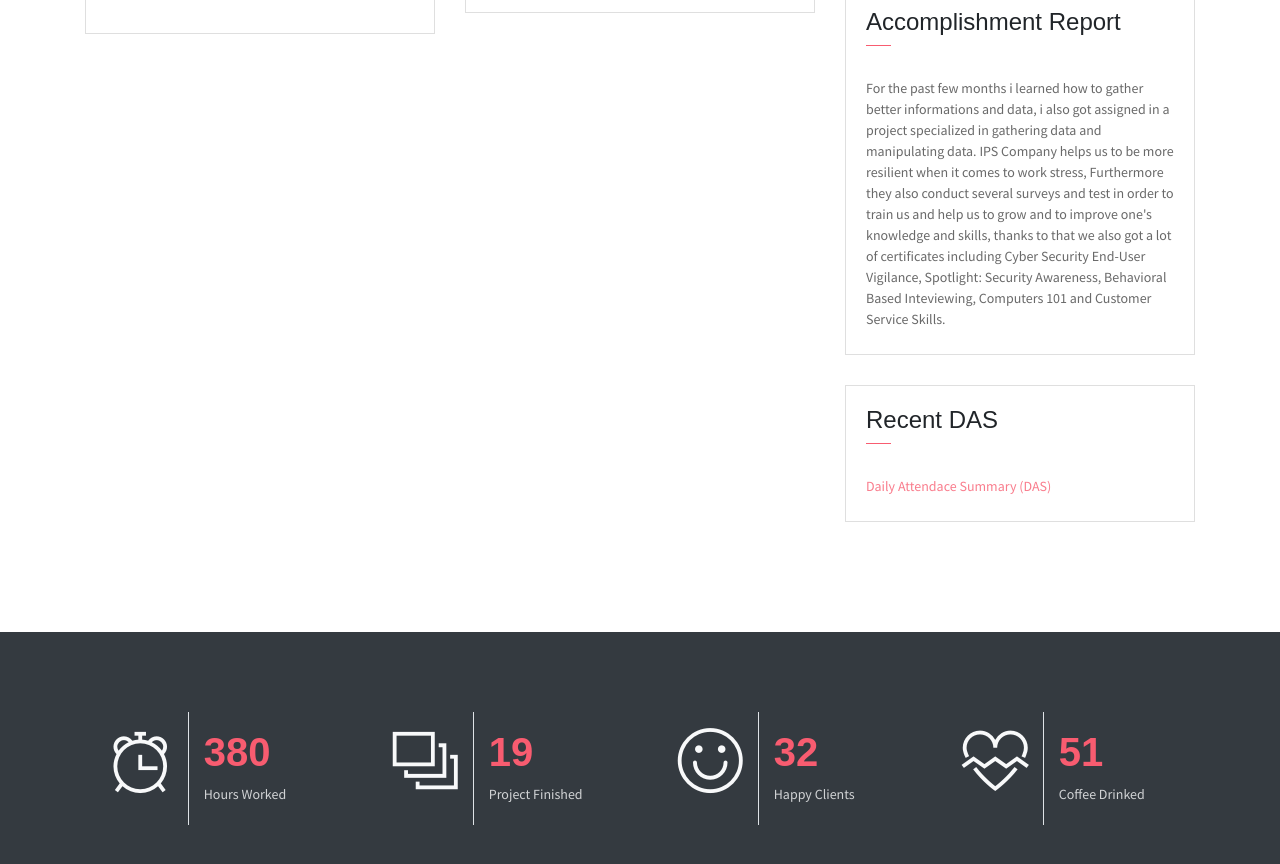
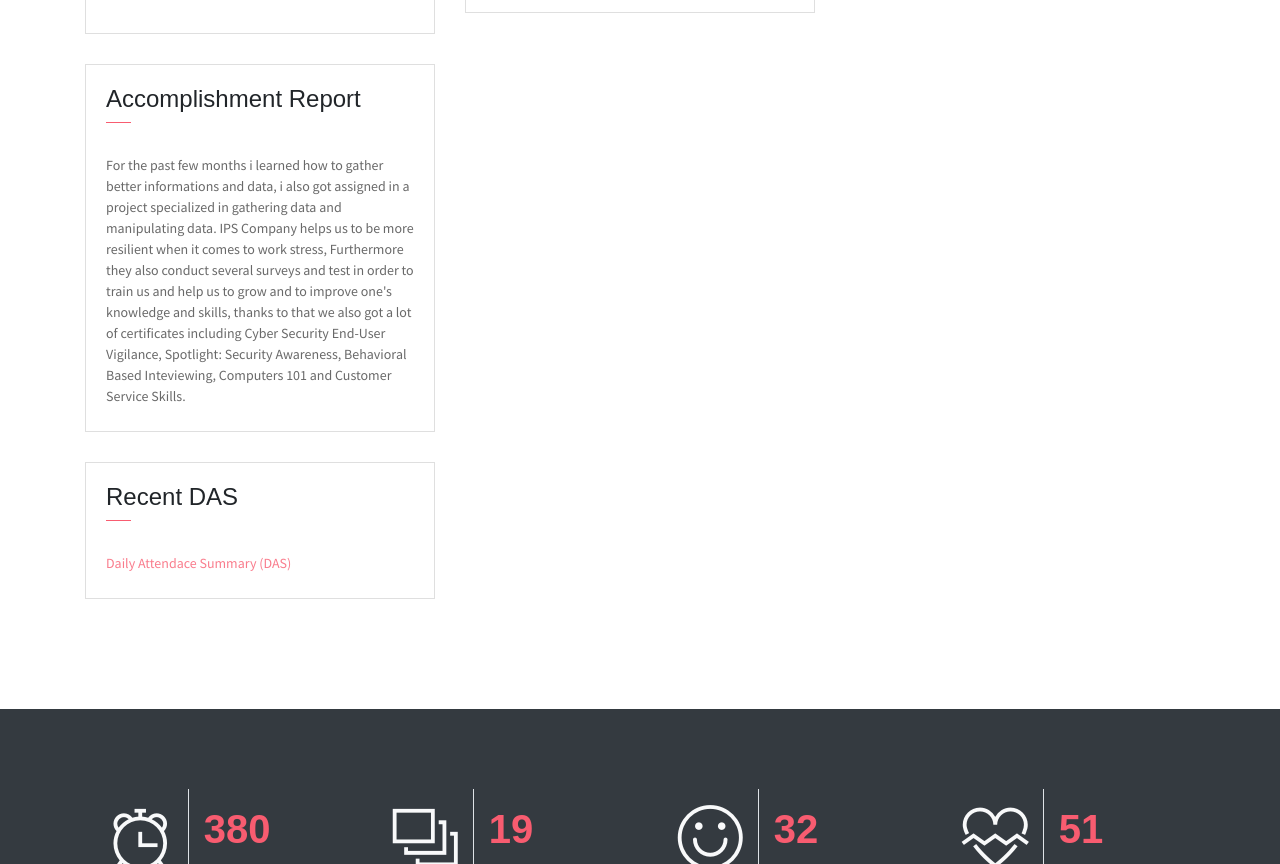
Before and after one commit to Christianforky/ChristianTinador, a plain HTML site: page index.html in a window 1280 px wide. Shown: the part 1800-2664 px from the top of the page. Drawn offline with Linux system fonts and the light colour scheme; some packages are replaced by stand-ins of ours.

Commit message:
Update index.html

```diff
--- a/index.html
+++ b/index.html
@@ -226,6 +226,8 @@
 
                         </div>
                     </div>
+		</div>
+			 <div class="col-lg-4">
 			    <div class="card">
        <div class="card-header">
             <div class="pull-left">
```
